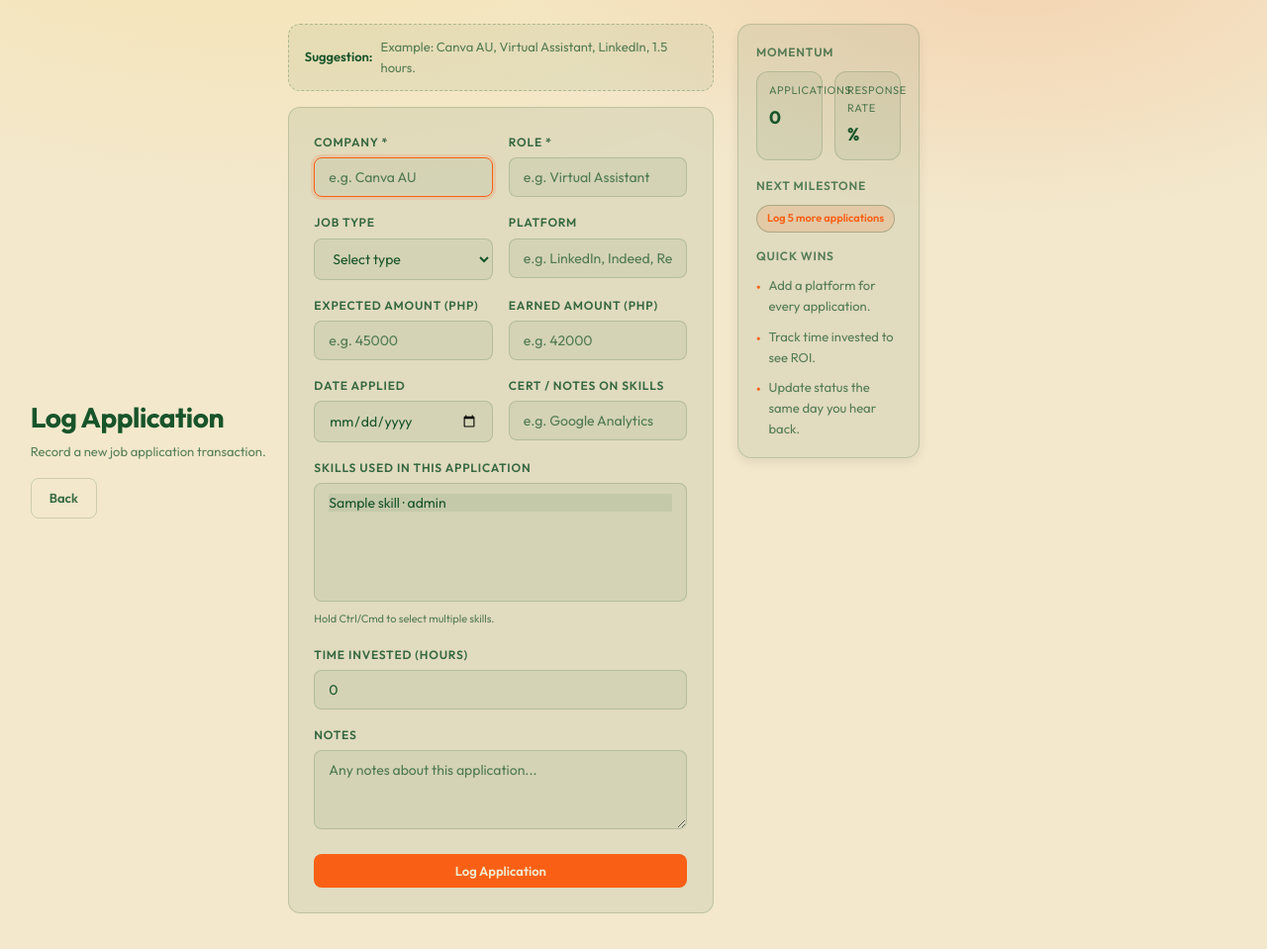
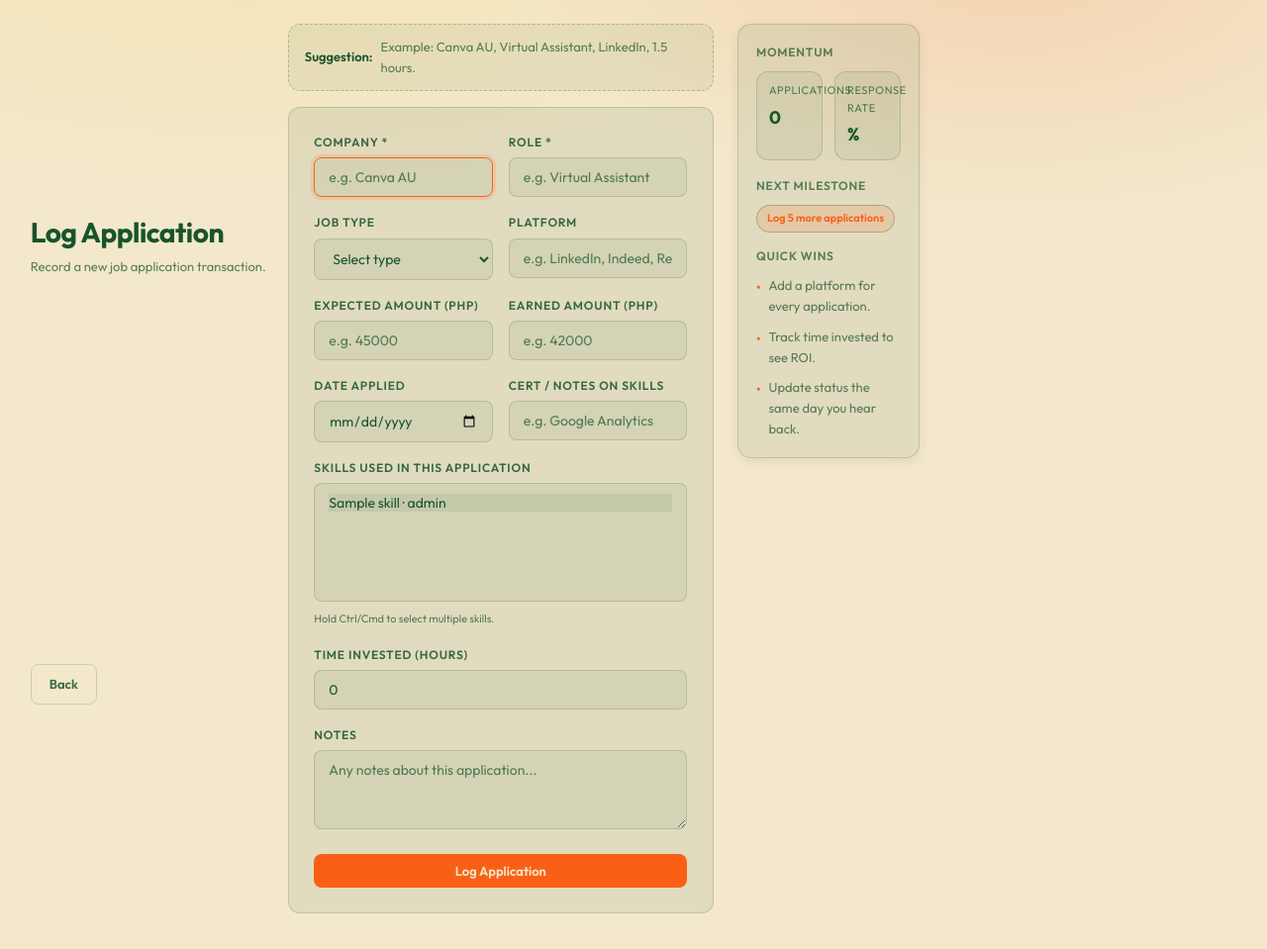
Before and after one commit to khtvi/minted, a Python web app: template templates/add_job.html in a window 1280 px wide. Shown: the part 56-1015 px from the top of the page at 99% size. Run offline with Jinja, Linux system fonts and the light colour scheme; the template is opened without the code that fills it: most values are stand-ins (such as "Sample title", 1, 10 or a date in 2020).

Commit message:
Update styles.css

```diff
--- a/static/styles.css
+++ b/static/styles.css
@@ -208,8 +208,6 @@ nav a.nav-brand.active {
 ────────────────────────────────────────── */
 .page {
   display: flex;
-  align-items: center;
-  justify-content: flex-start;
   width: 75%;
   max-width: none;
   margin: 0;
```
